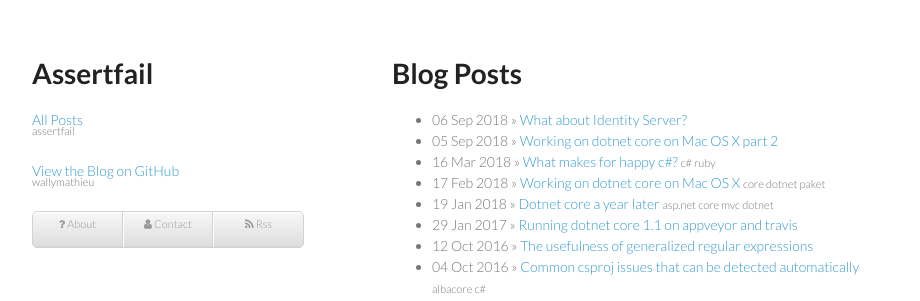
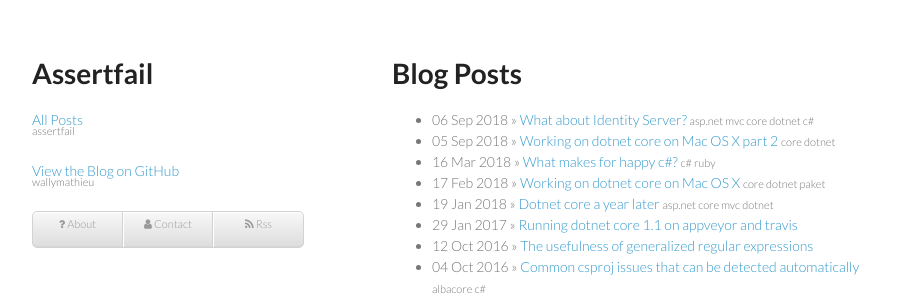
Before and after one commit to wallymathieu/assertfail, a Jekyll site: the page built from index.html, in a window 1280 px wide and 900 px high. Shown: the top 301 px of the window, without its empty margins (178-1098 px from the left). Built offline with Jekyll 4.4.1, drawn with Linux system fonts in a browser that asks for light colours; nearby versions of some CDN libraries.

Commit message:
Adding tags

```diff
--- a/_posts/2018-09-05-Working-on-dotnet-core-on-Mac-OS-X-part-2.md
+++ b/_posts/2018-09-05-Working-on-dotnet-core-on-Mac-OS-X-part-2.md
@@ -2,6 +2,7 @@
 layout: post
 title: Working on dotnet core on Mac OS X part 2
 date: 2018-09-05T20:48:47+02:00
+tags: core dotnet
 ---
 
 After writing the [previous post](http://assertfail.gewalli.se/2018/02/17/Working-on-dotnet-core-on-Mac-OS-X.html) about getting some of the infrastructure working for non Windows, I've seen better ways of getting it to work. In particular we have seen the use of [netfx.props](https://github.com/fsprojects/FSharp.TypeProviders.SDK/blob/master/netfx.props) as seen in [FSharp.TypeProviders.SDK](https://github.com/fsprojects/FSharp.TypeProviders.SDK). Then you add the following to your csproj or fsproj file:
--- a/_posts/2018-09-06-What-about-Identity-Server.md
+++ b/_posts/2018-09-06-What-about-Identity-Server.md
@@ -2,6 +2,7 @@
 layout: post
 title: What about Identity Server?
 date: 2018-09-06T07:52:29+02:00
+tags: asp.net mvc core dotnet c#
 ---
 
 # So what has been my experience using [Identity Server](https://github.com/IdentityServer/IdentityServer4)?
```
